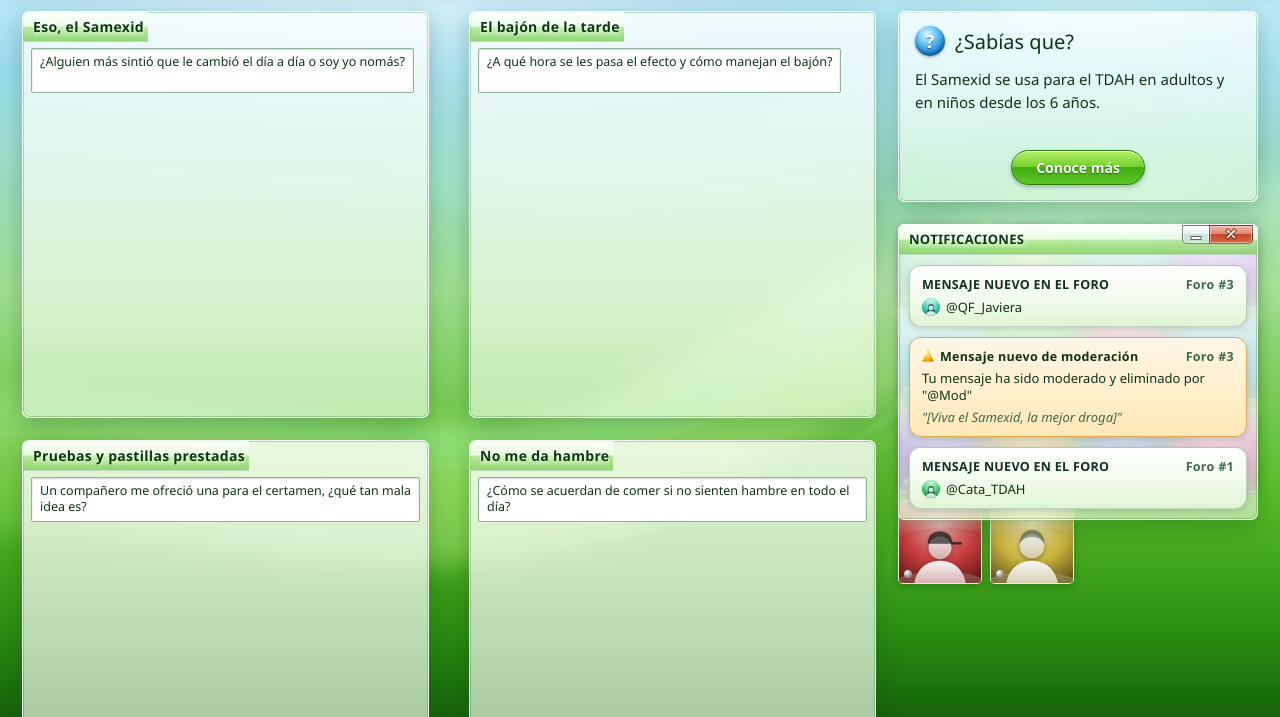
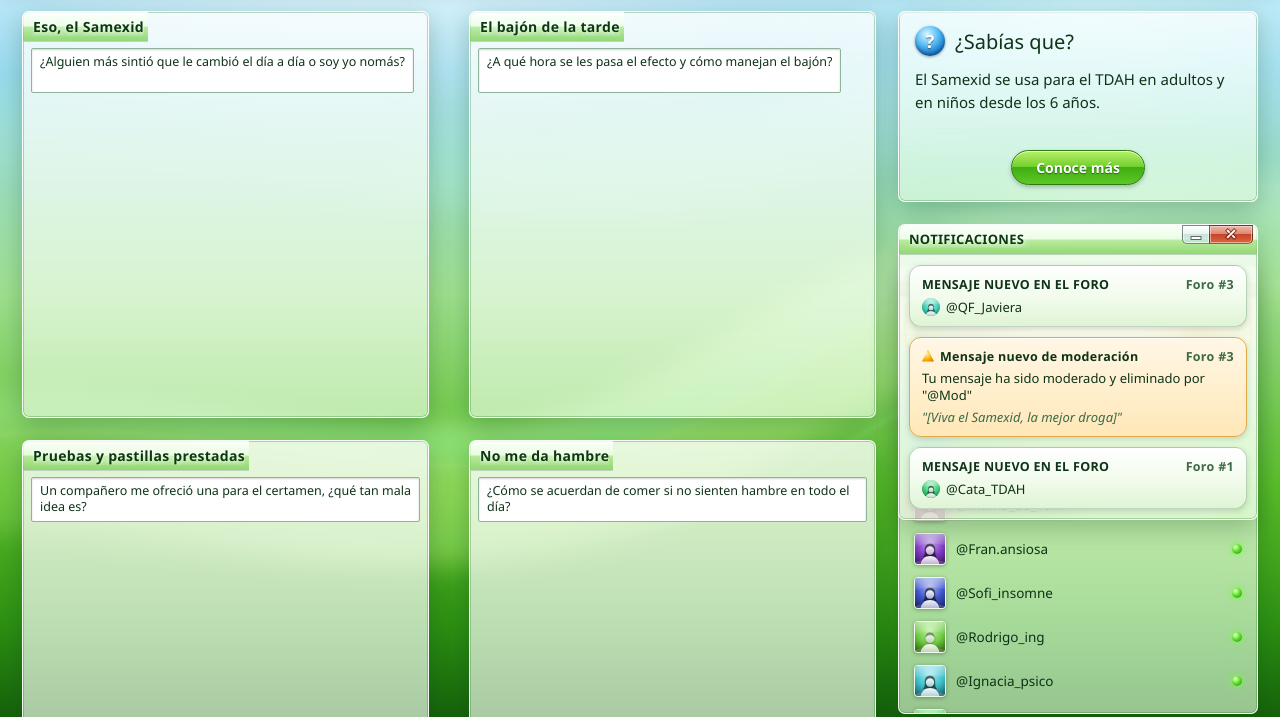
Before and after one commit to Nekrooslkkk/Cuidandroga-FORO, a plain HTML site: page index.html in a window 1280 px wide. Shown: the part 75-792 px from the top of the page. Drawn offline with Linux system fonts and the light colour scheme.

Commit message:
Columna derecha: usuarios activos con moderador
Co-Authored-By: Claude Opus 5.5 <noreply@anthropic.com>
Claude-Session: https://claude.ai/code/session_01RL4jbMGcKaWaez87EKV4vn

```diff
--- a/css/aero.css
+++ b/css/aero.css
@@ -220,14 +220,22 @@ input,textarea{font-family:inherit;font-size:14px}
 .btn-vista:hover{border-color:#3c7fb1;background:linear-gradient(180deg,#eaf6fd 0%,#d9f0fc 49%,#bee6fd 50%,#a7d9f5 100%)}
 :root[data-tema="oscuro"] .btn-vista{color:#dfffe9;border-color:#2f5a44;background:linear-gradient(180deg,#3a4a42 0%,#26322c 49%,#111814 50%,#1c2a22 100%);box-shadow:inset 0 0 0 1px rgba(255,255,255,.12)}
 
-/* participantes detrás de las notificaciones */
+/* usuarios activos detrás de las notificaciones (lista tipo Messenger) */
 .detras{position:relative;min-height:340px}
-.participantes{display:grid;grid-template-columns:repeat(4,1fr);gap:8px}
-.part{position:relative;aspect-ratio:1/1;border-radius:5px;overflow:hidden;border:1px solid var(--vidrio-borde);
-  box-shadow:0 2px 8px rgba(0,0,0,.25);padding:0;background:none}
-.part svg{position:absolute;inset:0;width:100%;height:100%}
-.part .punto{position:absolute;left:5px;bottom:5px;width:8px;height:8px}
-.part:hover{box-shadow:0 0 0 2px rgba(120,230,255,.8),0 0 14px rgba(120,230,255,.6)}
+.activos{margin-top:42px}
+.activos-lista{list-style:none;margin:0;padding:6px;max-height:min(52vh,460px);overflow:auto}
+.activo{display:flex;align-items:center;gap:10px;width:100%;padding:5px 8px;border:1px solid transparent;border-radius:4px;
+  background:none;color:var(--tinta);font-size:13.5px;text-align:left}
+.activo:hover{border-color:var(--sel-borde);background:var(--sel)}
+.act-av{width:32px;height:32px;flex:none;border-radius:4px;overflow:hidden;border:1px solid var(--vidrio-borde);box-shadow:0 1px 4px rgba(0,0,0,.3)}
+.act-av svg{display:block;width:100%;height:100%}
+.act-nom{flex:1;min-width:0;white-space:nowrap;overflow:hidden;text-overflow:ellipsis}
+.activo .punto{width:10px;height:10px}
+.activo.es-mod{margin-bottom:4px;border-color:#e0a94a;background:linear-gradient(180deg,#fff7e6,#ffe8b8)}
+:root[data-tema="oscuro"] .activo.es-mod{background:linear-gradient(180deg,rgba(80,58,10,.85),rgba(30,20,4,.92));border-color:#a8771c}
+.activo.es-mod .act-nom{font-weight:700}
+.insignia-mod{font-size:10.5px;font-weight:700;letter-spacing:.8px;color:#fff;padding:2px 7px;border-radius:999px;border:1px solid #9a5a00;
+  background:linear-gradient(180deg,#ffd77a 0%,#f2a516 49%,#d98800 50%,#eaa21c 100%);box-shadow:inset 0 1px 0 rgba(255,255,255,.7);text-shadow:0 1px 1px rgba(0,0,0,.4)}
 .notis{position:absolute;left:0;right:0;top:0;transition:box-shadow .2s}
 .notis.min .noti-lista{display:none}
 .noti-lista{padding:10px;display:flex;flex-direction:column;gap:10px;max-height:min(56vh,520px);overflow:auto}
--- a/index.html
+++ b/index.html
@@ -63,7 +63,10 @@
     </section>
 
     <section class="detras">
-      <div id="participantes" class="participantes" aria-label="Participantes"></div>
+      <div class="ventana activos">
+        <div class="cap"><span class="cap-titulo">USUARIOS ACTIVOS</span></div>
+        <ul id="activosLista" class="activos-lista"></ul>
+      </div>
       <div id="notis" class="ventana notis">
         <div class="cap">
           <span class="cap-titulo">NOTIFICACIONES</span>
--- a/js/app.js
+++ b/js/app.js
@@ -64,17 +64,22 @@
     }).join("");
   }
 
-  /* ---------- participantes ---------- */
+  /* ---------- usuarios activos (moderadores primero) ---------- */
   function pintarParticipantes() {
-    var vistos = {}, lista = [];
+    var ultimo = {};
     foros().forEach(function (f) {
-      mensajes(f).forEach(function (m) {
-        if (!vistos[m.de] && m.de !== YO) { vistos[m.de] = f.id; lista.push(m.de); }
-      });
+      mensajes(f).forEach(function (m) { if (!ultimo[m.de]) ultimo[m.de] = f.id; });
+      mensajes(f).forEach(function (m) { if (m.eliminado && m.por) ultimo[m.por] = ultimo[m.por] || f.id; });
     });
-    $("#participantes").innerHTML = lista.slice(0, 16).map(function (h) {
-      return '<button class="part" data-foro="' + vistos[h] + '" title="' + esc(h) + '">' + avatar(h) +
-        '<span class="punto' + (datosUsuario(h).on ? '' : ' off') + '"></span></button>';
+    var lista = Object.keys(CD.usuarios).filter(function (h) { return CD.usuarios[h].on && ultimo[h]; });
+    lista.sort(function (a, b) { return (CD.usuarios[b].mod ? 1 : 0) - (CD.usuarios[a].mod ? 1 : 0); });
+    $("#activosLista").innerHTML = lista.map(function (h) {
+      var mod = CD.usuarios[h].mod;
+      return '<li><button class="activo' + (mod ? ' es-mod' : '') + '" data-foro="' + ultimo[h] + '">' +
+        '<span class="act-av">' + avatar(h) + '</span>' +
+        '<span class="act-nom">' + esc(h) + '</span>' +
+        (mod ? '<span class="insignia-mod">MOD</span>' : '') +
+        '<span class="punto"></span></button></li>';
     }).join("");
   }
 
--- a/js/datos.js
+++ b/js/datos.js
@@ -17,7 +17,7 @@ CD.usuarios = {
   "@Tomás_runner":   { tono: 120, f: 2, on: true  },
   "@Mati_lol":       { tono: 260, f: 2, on: false },
   "@Feña.mtz":       { tono: 340, f: 1, on: true  },
-  "@Mod":            { tono: 90,  f: 3, on: true  }
+  "@Mod":            { tono: 90,  f: 3, on: true, mod: true }
 };
 
 /* Foros: el primer mensaje es el texto largo de quien inició el foro */
```
